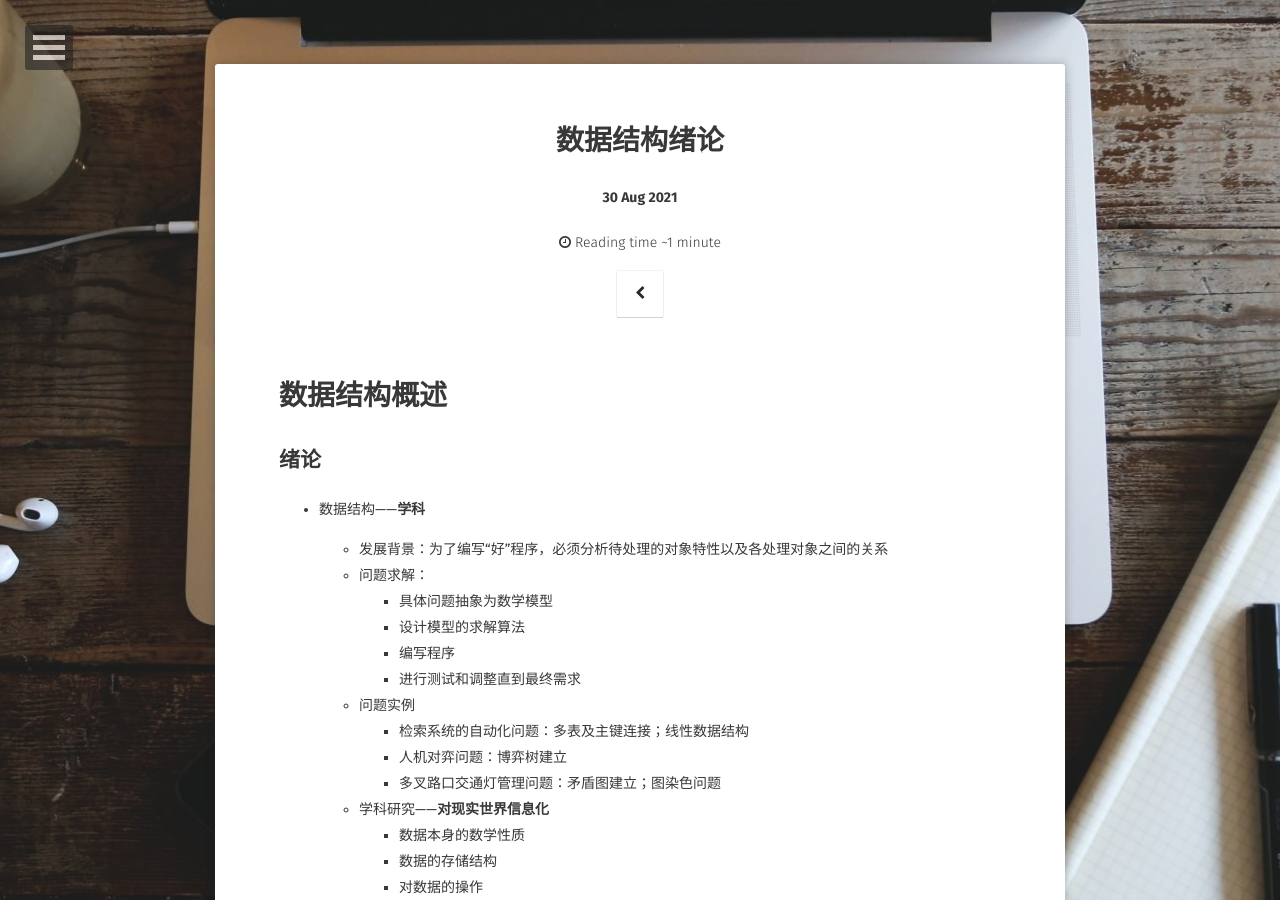
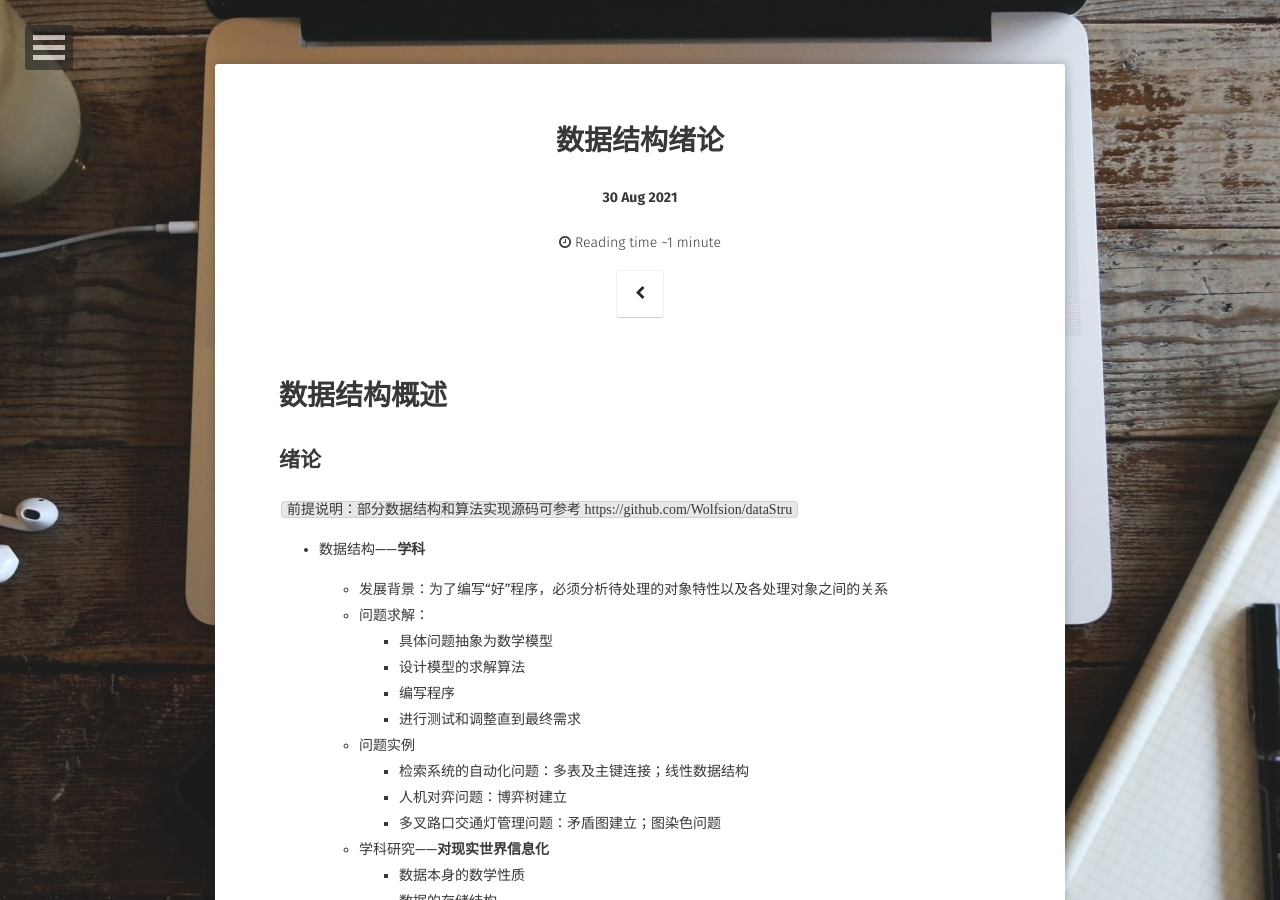
Before and after one commit to Wolfsion/wolfsion.github.io, a Jekyll site: the page built from _posts/2021-08-30-dataStru-1.md, in a window 1280 px wide and 900 px high. Built offline with Jekyll 4.4.1, drawn with Linux system fonts in a browser that asks for light colours; some web fonts are replaced; comment, search, counter and statistics services are not loaded; part of the change alters nothing that is shown.

Commit message:
dataStru updata

```diff
--- a/_posts/2021-08-30-dataStru-1.md
+++ b/_posts/2021-08-30-dataStru-1.md
@@ -9,6 +9,10 @@ comments: true
 # 数据结构概述
 
 ## 绪论
+
+`前提说明：部分数据结构和算法实现源码可参考 https://github.com/Wolfsion/dataStru`
+
+
 
 + 数据结构——**学科**
 
@@ -65,7 +69,7 @@ comments: true
 
   + 多形数据类型（**类似泛型**）：值的成分不确定的数据类型，值只具有相同的数据抽象特性即可。
 
-  ![image-20210831175635593](C:\Users\Jison\AppData\Roaming\Typora\typora-user-images\image-20210831175635593.png)
+  ![image-20210831175635593](..\assets\img\dataStru-1-1.png)
 
 + 三要素
 
@@ -125,7 +129,7 @@ comments: true
     + 加法规则：保留最大
     + 乘法规则：均保留
 
-    ![image-20210831175549322](C:\Users\Jison\AppData\Roaming\Typora\typora-user-images\image-20210831175549322.png)
+    ![image-20210831175549322](..\assets\img\dataStru-1-2.png)
 
     + 最坏时间复杂度和平均时间复杂度
 
```
Also changed, not shown: assets/img/dataStru-1-1.png (added), assets/img/dataStru-1-2.png (added).
